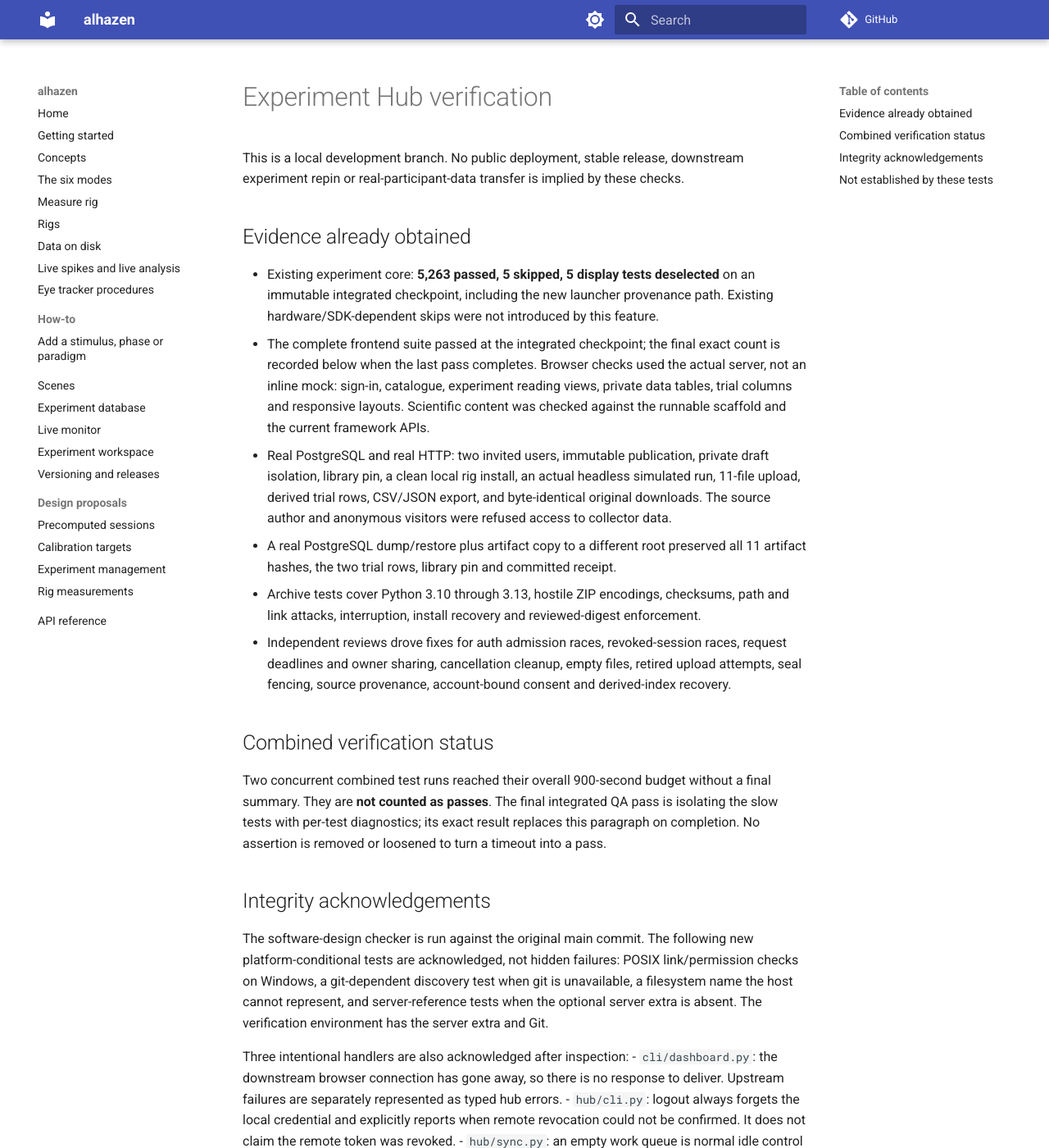
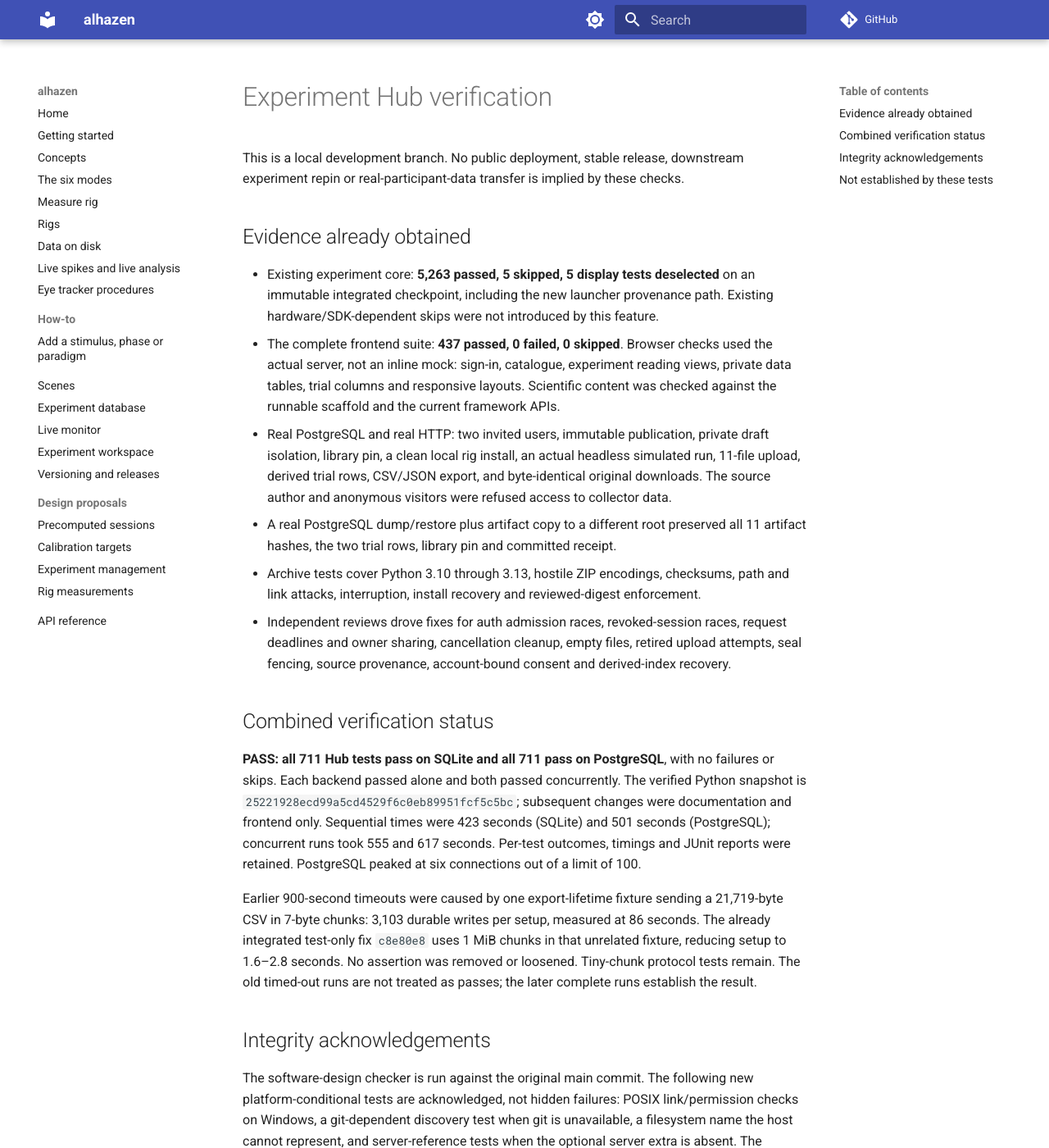
Before and after one commit to sh4r11f/alhazen, an MkDocs documentation site: the page built from docs/hub/verification.md, in a window 1280 px wide and 1400 px high. Shown: the whole window at 82% size. Built offline with MkDocs 1.6.1 and Material for MkDocs 9.7.7, drawn with Linux system fonts in a browser that asks for light colours; comment, search, counter and statistics services are not loaded.

Commit message:
Record passing full Hub matrices and completed verification

```diff
--- a/docs/hub/verification.md
+++ b/docs/hub/verification.md
@@ -8,8 +8,7 @@ experiment repin or real-participant-data transfer is implied by these checks.
 - Existing experiment core: **5,263 passed, 5 skipped, 5 display tests deselected** on an
   immutable integrated checkpoint, including the new launcher provenance path. Existing
   hardware/SDK-dependent skips were not introduced by this feature.
-- The complete frontend suite passed at the integrated checkpoint; the final exact count
-  is recorded below when the last pass completes. Browser checks used the actual server,
+- The complete frontend suite: **437 passed, 0 failed, 0 skipped**. Browser checks used the actual server,
   not an inline mock: sign-in, catalogue, experiment reading views, private data tables,
   trial columns and responsive layouts. Scientific content was checked against the runnable
   scaffold and the current framework APIs.
@@ -27,10 +26,18 @@ experiment repin or real-participant-data transfer is implied by these checks.
 
 ## Combined verification status
 
-Two concurrent combined test runs reached their overall 900-second budget without a final
-summary. They are **not counted as passes**. The final integrated QA pass is isolating the
-slow tests with per-test diagnostics; its exact result replaces this paragraph on completion.
-No assertion is removed or loosened to turn a timeout into a pass.
+**PASS: all 711 Hub tests pass on SQLite and all 711 pass on PostgreSQL**, with no failures
+or skips. Each backend passed alone and both passed concurrently. The verified Python
+snapshot is `25221928ecd99a5cd4529f6c0eb89951fcf5c5bc`; subsequent changes were documentation
+and frontend only. Sequential times were 423 seconds (SQLite) and 501 seconds (PostgreSQL);
+concurrent runs took 555 and 617 seconds. Per-test outcomes, timings and JUnit reports were
+retained. PostgreSQL peaked at six connections out of a limit of 100.
+
+Earlier 900-second timeouts were caused by one export-lifetime fixture sending a 21,719-byte
+CSV in 7-byte chunks: 3,103 durable writes per setup, measured at 86 seconds. The already
+integrated test-only fix `c8e80e8` uses 1 MiB chunks in that unrelated fixture, reducing setup
+to 1.6–2.8 seconds. No assertion was removed or loosened. Tiny-chunk protocol tests remain.
+The old timed-out runs are not treated as passes; the later complete runs establish the result.
 
 ## Integrity acknowledgements
 
```
